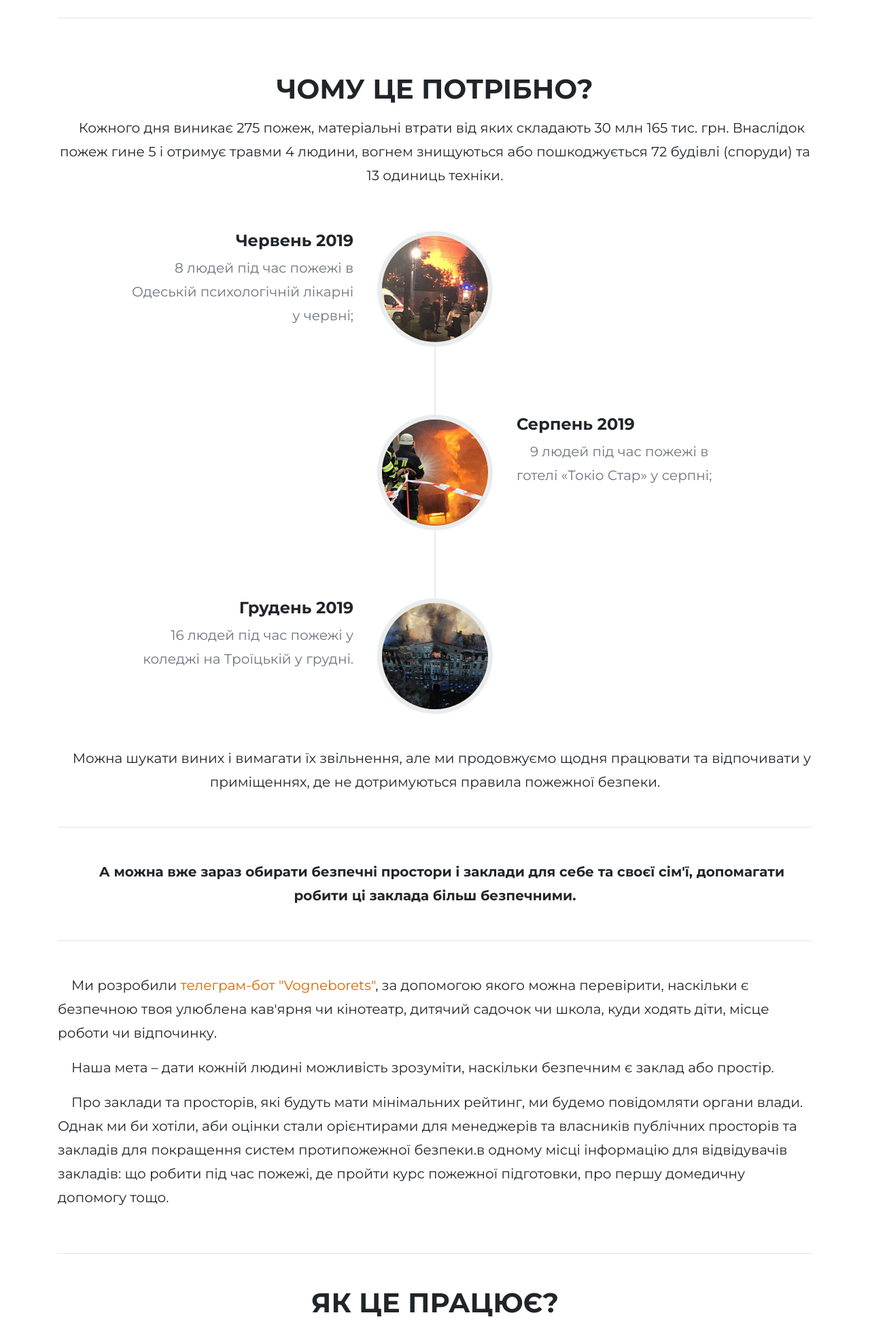
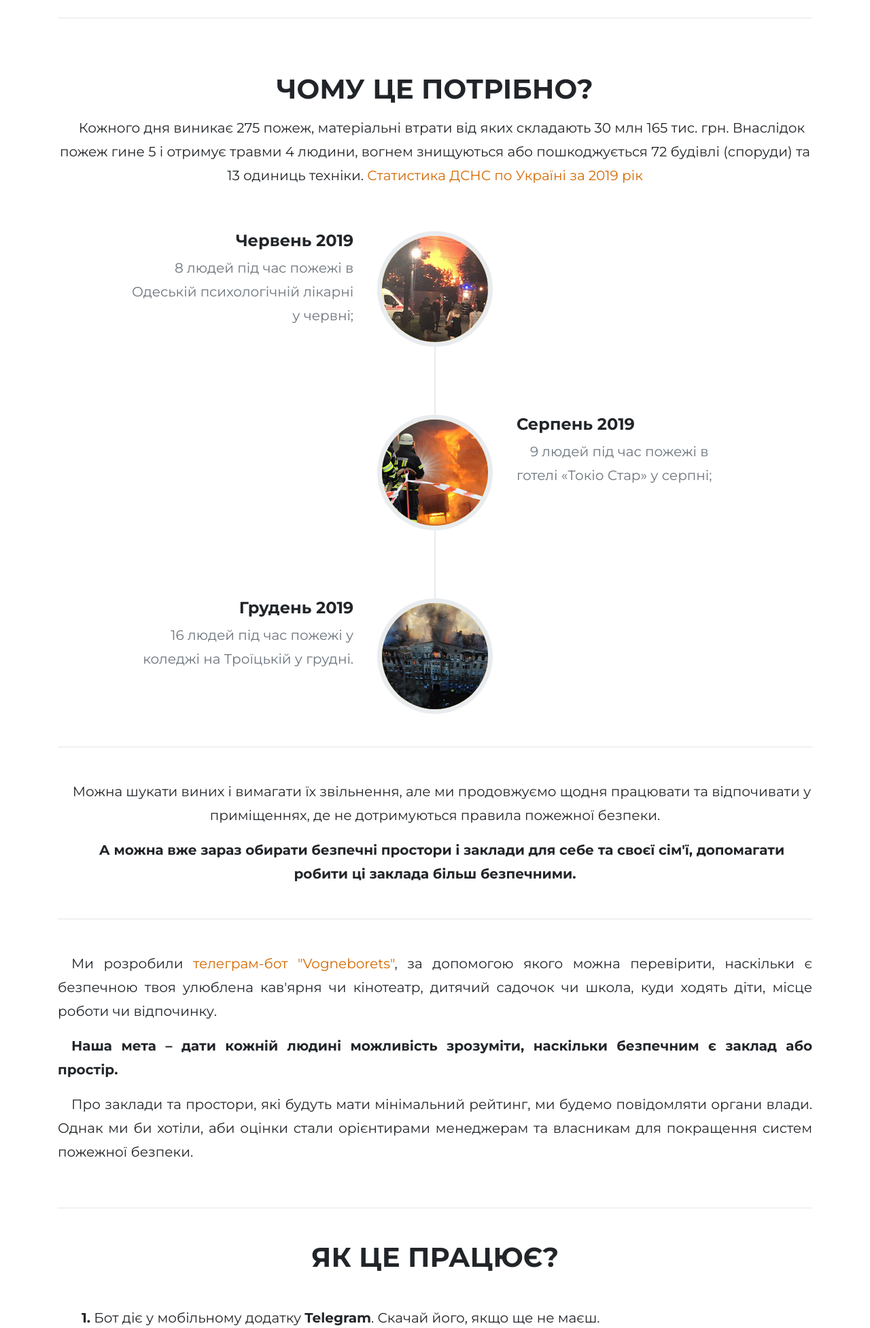
Before and after one commit to Bot-Zavod/vogneborets, a Flask app: template Website/templates/index.html in a window 1280 px wide. Shown: the part 874-2827 px from the top of the page at 68% size. Run offline with Flask 2, Linux system fonts and the light colour scheme; the template is opened without the code that fills it, so the values that code supplies are empty; some libraries are stand-ins or nearby versions; some web fonts are replaced.

Commit message:
new texts

```diff
--- a/Website/templates/index.html
+++ b/Website/templates/index.html
@@ -86,6 +86,7 @@
               Кожного дня виникає 275 пожеж, матеріальні втрати від яких складають 30 млн 165 тис. грн.
   	          Внаслідок пожеж гине 5 і отримує травми 4 людини,
   	      	  вогнем знищуються або пошкоджується 72 будівлі (споруди) та 13 одиниць техніки.
+  	      	  <a href="https://undicz.dsns.gov.ua/ua/STATISTIKA-POZHEZH.html">Статистика ДСНС по Україні за 2019 рік</a>
             </p>
 	        </div>
       </div>
@@ -133,20 +134,20 @@
 		              </div>
 		            </li>
             </ul>
-
+            <hr class="mt-5 mb-5">
             <p class="text-center mt-5">Можна шукати виних і вимагати їх звільнення, але ми продовжуємо щодня працювати та відпочивати у приміщеннях, де не дотримуються правила пожежної безпеки.</p>
-            <hr class="mt-5 mb-5">
             <p class="text-center"><b>А можна вже зараз обирати безпечні простори і заклади для себе та своєї сім'ї, допомагати робити ці заклада більш безпечними.</b></p>
             <hr class="mt-5 mb-5">
-            <p>Ми розробили <a href = "https://t.me/vognebot">телеграм-бот "Vogneborets"</a>, за допомогою якого можна перевірити, наскільки є безпечною твоя улюблена кав'ярня чи кінотеатр, дитячий садочок чи школа, куди ходять діти, місце роботи чи відпочинку.</p>
-            <p>Наша мета – дати кожній людині можливість зрозуміти, наскільки безпечним є заклад або простір.</p>
-            <p>Про заклади та просторів, які будуть мати мінімальних рейтинг, ми будемо повідомляти органи влади. Однак ми би хотіли, аби оцінки стали орієнтирами для менеджерів та власників публічних просторів та закладів для покращення систем протипожежної безпеки.в одному місці інформацію для відвідувачів закладів: що робити під час пожежі, де пройти курс пожежної підготовки, про першу домедичну допомогу тощо.</p>
+            <p class="text-justify">Ми розробили <a href = "https://t.me/vognebot">телеграм-бот "Vogneborets"</a>, за допомогою якого можна перевірити, наскільки є безпечною твоя улюблена кав'ярня чи кінотеатр, дитячий садочок чи школа, куди ходять діти, місце роботи чи відпочинку.</p>
+            <p class="text-justify"><b>Наша мета – дати кожній людині можливість зрозуміти, наскільки безпечним є заклад або простір.</b></p>
+            <p class="text-justify">Про заклади та простори, які будуть мати мінімальний рейтинг, ми будемо повідомляти органи влади. Однак ми би хотіли, аби оцінки стали орієнтирами менеджерам та власникам для покращення систем пожежної безпеки.</p>
+
 	        </div>
       </div>
       <hr class="mt-5 mb-5">
       <div class="col-lg-12">
         <h2 class="section-heading text-uppercase text-center mt-5 mb-5">ЯК ЦЕ ПРАЦЮЄ?</h2>
-        <p><b>1.</b> Бот діє у мобільному додатку <b>Telegram</b>. Скачай його, якщо ще не маєте.</p>
+        <p><b>1.</b> Бот діє у мобільному додатку <b>Telegram</b>. Скачай його, якщо ще не маєш.</p>
 		<p><b>2.</b> Відкрий посилання <a href="https://t.me/vognebot">https://t.me/vognebot</a>.<p>
 		<p><b>3.</b> Надішли геолокацію та обери місце, яке бажаєш перевірити.</p>
 		<p><b>4.</b> Відповідай на 10-15 питань – це можливість зрозуміти, наскільки заклад безпечний.</p>
@@ -155,10 +156,10 @@
 		<hr class="mt-5 mb-5">
         <p class="text-center"><b>Оцінка пожежної безпеки – це можливість зробити заклади безпечнішими, а не метод покарання чи нечесної конкуренції. Ми підтримаємо підприємців, у яких витримано правила пожежної безпеки та тих, хто покращили її.</b></p>
         <hr class="mt-5 mb-5">
-        <p class="text-uppercase">Ми шукаємо партнерів й друзів по всій Україні. У перспективі ми б хотіли:<p>
+        <p class="text-uppercase">Ми шукаємо партнерів й друзів по всій Україні! У перспективі ми б хотіли:<p>
         <ul>
     		<li>
-            <p>зібрати в одному місці корисну інформацію для підприємців та управлінців: що і як вони можуть покращити у своєму закладі та де можуть отримати професійні консультації, купити якісні засоби пожежної безпеки тощо;</p>
+            	<p>зібрати в одному місці корисну інформацію для підприємців та управлінців: що і як покращити у своєму закладі та де отримати професійні консультації, купити якісні засоби пожежної безпеки тощо;</p>
           	</li>
     		<li>
             	<p>зібрати в одному місці інформацію для відвідувачів закладів: що робити під час пожежі, де пройти курс пожежної підготовки, про першу домедичну допомогу тощо.</p>
```
Lines whose indentation alone changed are shown as unchanged.
